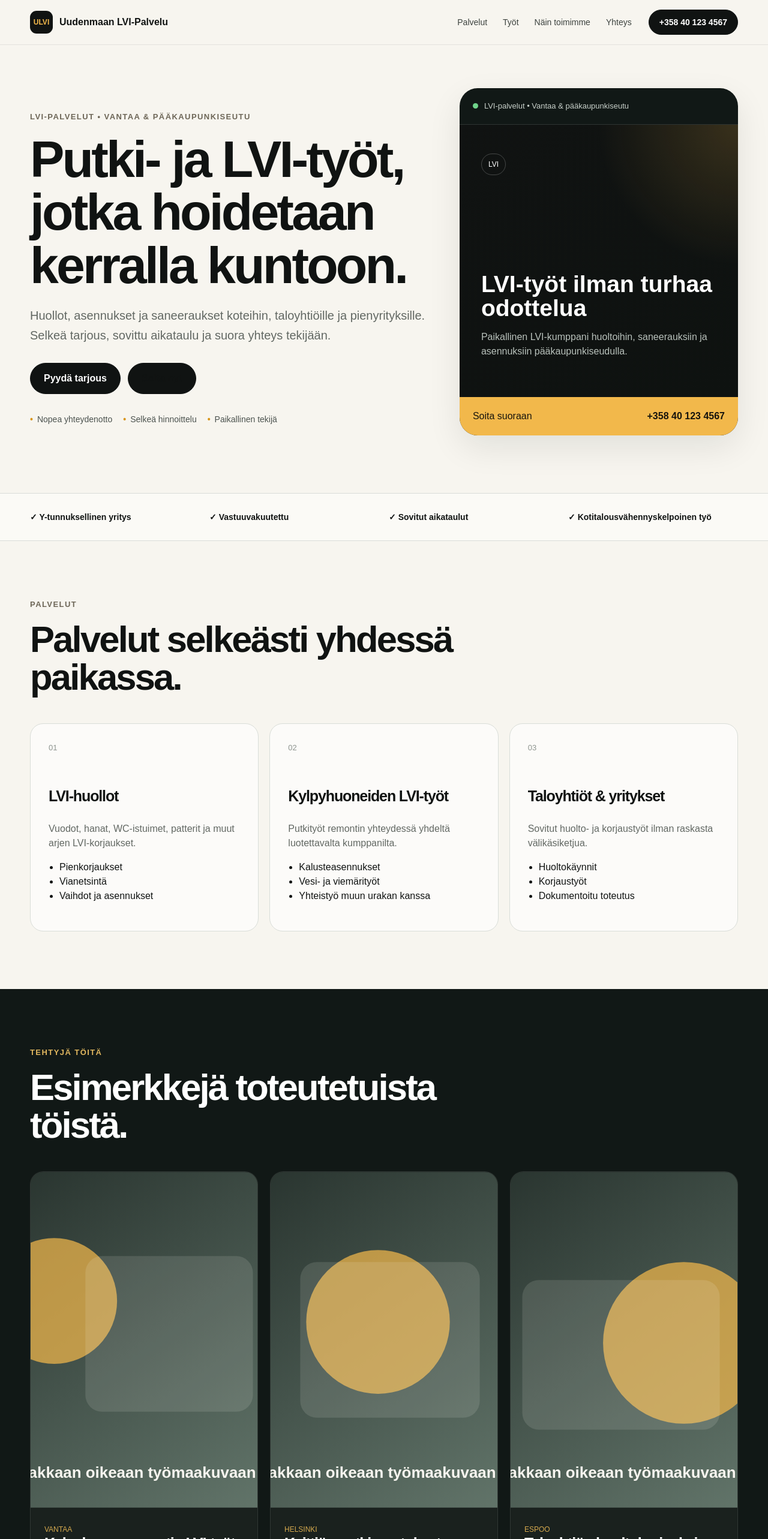
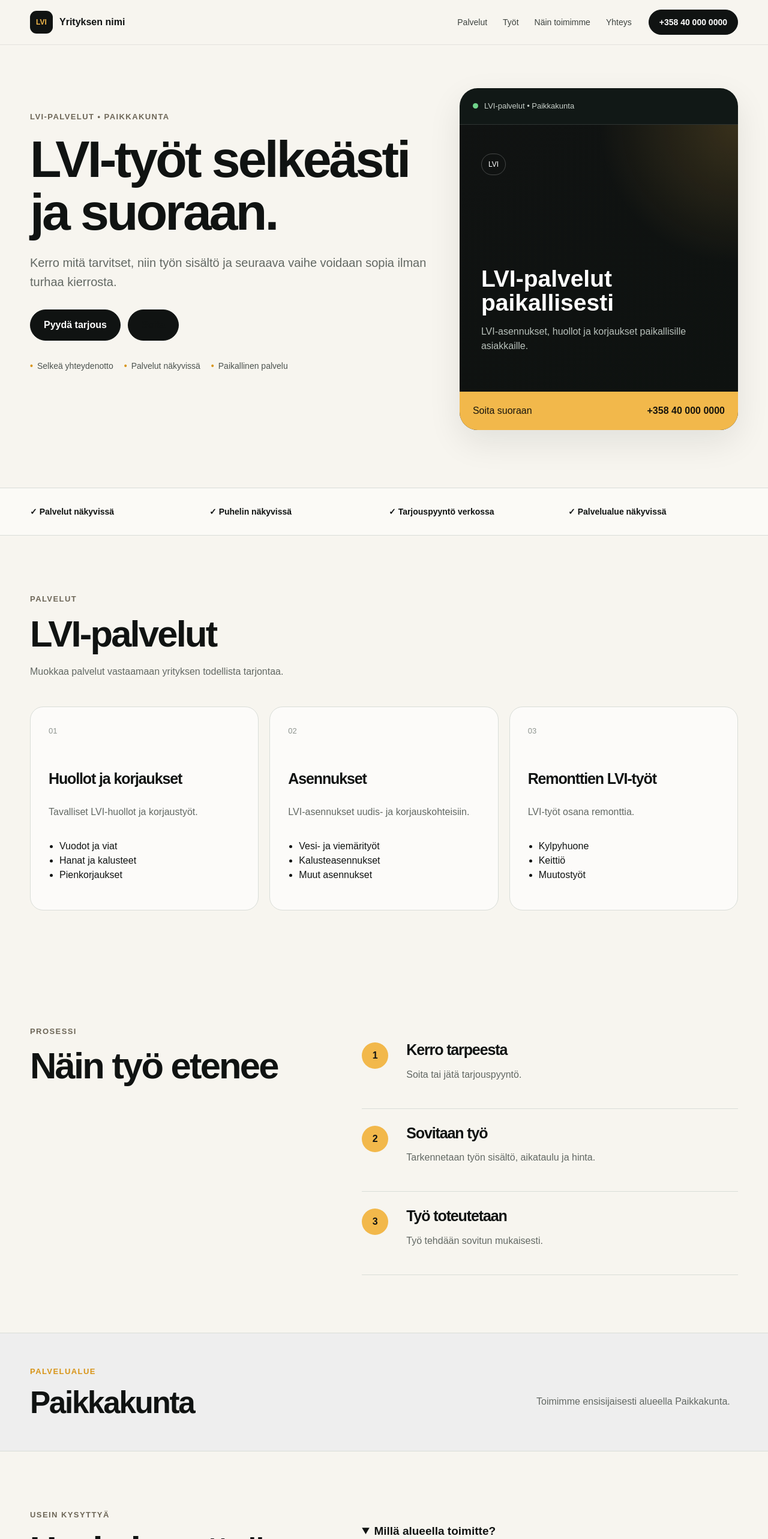
Before and after one commit to GhoulHouse-Dev/trades-master, a Next.js app: page / in a window 1280 px wide. Shown: the top 2566 px of the page at 60% size. Built offline with nearby package versions, Linux system fonts and the light colour scheme.

Commit message:
cleanup: remove invented proof from LVI preset

```diff
--- a/content/presets/lvi.ts
+++ b/content/presets/lvi.ts
@@ -3,55 +3,55 @@ import type { SiteConfig } from "../types";
 export const lviPreset: SiteConfig = {
   trade: "lvi",
   company: {
-    name: "Uudenmaan LVI-Palvelu",
-    legalName: "Uudenmaan LVI-Palvelu Oy",
-    businessId: "1234567-8",
-    tagline: "LVI-työt ilman turhaa odottelua",
-    description: "Paikallinen LVI-kumppani huoltoihin, saneerauksiin ja asennuksiin pääkaupunkiseudulla.",
-    phone: "+358 40 123 4567",
+    name: "Yrityksen nimi",
+    tagline: "LVI-palvelut paikallisesti",
+    description: "LVI-asennukset, huollot ja korjaukset paikallisille asiakkaille.",
+    phone: "+358 40 000 0000",
     email: "info@esimerkki.fi",
-    city: "Vantaa",
-    serviceArea: ["Vantaa", "Helsinki", "Espoo", "Kerava", "Tuusula"],
-    logoText: "ULVI",
+    city: "Paikkakunta",
+    serviceArea: ["Paikkakunta"],
+    logoText: "LVI",
   },
   seo: {
     siteUrl: "https://example.fi",
-    title: "LVI-palvelut Vantaa, Helsinki ja Espoo | Uudenmaan LVI-Palvelu",
-    description: "LVI-asennukset, huollot ja saneeraukset Vantaalla, Helsingissä ja Espoossa. Pyydä tarjous tai soita suoraan.",
+    title: "LVI-palvelut | Yrityksen nimi",
+    description: "LVI-asennukset, huollot ja korjaukset. Pyydä tarjous tai soita suoraan.",
     locale: "fi_FI",
   },
   theme: { accent: "#f2b84b", accentStrong: "#d89417", surface: "#f7f5ef", ink: "#101312" },
   hero: {
-    eyebrow: "LVI-palvelut • Vantaa & pääkaupunkiseutu",
-    title: "Putki- ja LVI-työt, jotka hoidetaan kerralla kuntoon.",
-    lead: "Huollot, asennukset ja saneeraukset koteihin, taloyhtiöille ja pienyrityksille. Selkeä tarjous, sovittu aikataulu ja suora yhteys tekijään.",
+    eyebrow: "LVI-palvelut • Paikkakunta",
+    title: "LVI-työt selkeästi ja suoraan.",
+    lead: "Kerro mitä tarvitset, niin työn sisältö ja seuraava vaihe voidaan sopia ilman turhaa kierrosta.",
     primaryCta: "Pyydä tarjous",
-    secondaryCta: "Soita nyt",
-    highlights: ["Nopea yhteydenotto", "Selkeä hinnoittelu", "Paikallinen tekijä"],
+    secondaryCta: "Soita",
+    highlights: ["Selkeä yhteydenotto", "Palvelut näkyvissä", "Paikallinen palvelu"],
+  },
+  servicesHeading: {
+    title: "LVI-palvelut",
+    intro: "Muokkaa palvelut vastaamaan yrityksen todellista tarjontaa.",
   },
   services: [
-    { title: "LVI-huollot", description: "Vuodot, hanat, WC-istuimet, patterit ja muut arjen LVI-korjaukset.", bullets: ["Pienkorjaukset", "Vianetsintä", "Vaihdot ja asennukset"] },
-    { title: "Kylpyhuoneiden LVI-työt", description: "Putkityöt remontin yhteydessä yhdeltä luotettavalta kumppanilta.", bullets: ["Kalusteasennukset", "Vesi- ja viemärityöt", "Yhteistyö muun urakan kanssa"] },
-    { title: "Taloyhtiöt & yritykset", description: "Sovitut huolto- ja korjaustyöt ilman raskasta välikäsiketjua.", bullets: ["Huoltokäynnit", "Korjaustyöt", "Dokumentoitu toteutus"] },
+    { title: "Huollot ja korjaukset", description: "Tavalliset LVI-huollot ja korjaustyöt.", bullets: ["Vuodot ja viat", "Hanat ja kalusteet", "Pienkorjaukset"] },
+    { title: "Asennukset", description: "LVI-asennukset uudis- ja korjauskohteisiin.", bullets: ["Vesi- ja viemärityöt", "Kalusteasennukset", "Muut asennukset"] },
+    { title: "Remonttien LVI-työt", description: "LVI-työt osana remonttia.", bullets: ["Kylpyhuone", "Keittiö", "Muutostyöt"] },
   ],
-  projects: [
-    { title: "Kylpyhuoneremontin LVI-työt", location: "Vantaa", description: "Vesi- ja viemäripisteiden uusinta sekä kalusteiden asennus.", image: "/project-1.svg" },
-    { title: "Keittiön putkimuutokset", location: "Helsinki", description: "Putkireitit ja liitännät uuden keittiön tarpeisiin.", image: "/project-2.svg" },
-    { title: "Taloyhtiön huoltokorjauksia", location: "Espoo", description: "Useita pieniä LVI-korjauksia yhden sovitun käynnin aikana.", image: "/project-3.svg" },
-  ],
-  testimonials: [
-    { quote: "Yhteydenottoon vastattiin nopeasti ja työ tehtiin sovitusti. Hinta piti paikkansa.", name: "Mikko K.", meta: "Vantaa" },
-    { quote: "Helppo asioida suoraan tekijän kanssa. Remontin LVI-osuus hoitui ilman säätöä.", name: "Sanna P.", meta: "Helsinki" },
-  ],
+  projects: [],
+  testimonials: [],
+  processHeading: "Näin työ etenee",
   process: [
-    { title: "Kerro tarpeesta", description: "Soita tai jätä lyhyt tarjouspyyntö." },
-    { title: "Saat arvion", description: "Tarkennamme työn laajuuden ja sovimme hinnasta tai kartoituksesta." },
-    { title: "Työ tehdään", description: "Toteutamme työn sovittuna aikana ja pidämme sinut ajan tasalla." },
+    { title: "Kerro tarpeesta", description: "Soita tai jätä tarjouspyyntö." },
+    { title: "Sovitaan työ", description: "Tarkennetaan työn sisältö, aikataulu ja hinta." },
+    { title: "Työ toteutetaan", description: "Työ tehdään sovitun mukaisesti." },
   ],
   faqs: [
-    { question: "Millä alueella työskentelette?", answer: "Pääalueemme ovat Vantaa, Helsinki ja Espoo. Myös lähikunnat onnistuvat työn mukaan." },
-    { question: "Saanko hinnan etukäteen?", answer: "Kyllä. Selkeästi rajattuihin töihin annamme arvion tai tarjouksen ennen aloitusta." },
-    { question: "Voinko lähettää kuvia ennen yhteydenottoa?", answer: "Kyllä. Kuvista on usein apua työn laajuuden arvioinnissa ennen käyntiä." },
+    { question: "Millä alueella toimitte?", answer: "Täydennä tähän yrityksen vahvistettu palvelualue." },
+    { question: "Miten hinta määräytyy?", answer: "Täydennä tähän yrityksen todellinen hinnoittelumalli tai tarjouskäytäntö." },
+    { question: "Miten saan tarjouksen?", answer: "Täytä lomake tai soita yrityksen numeroon." },
   ],
-  trust: { heading: "Paikallinen tekijä. Selkeä tapa toimia.", items: ["Y-tunnuksellinen yritys", "Vastuuvakuutettu", "Sovitut aikataulut", "Kotitalousvähennyskelpoinen työ"] },
+  trust: {
+    heading: "Selkeä tapa ottaa yhteyttä",
+    items: ["Palvelut näkyvissä", "Puhelin näkyvissä", "Tarjouspyyntö verkossa", "Palvelualue näkyvissä"],
+  },
+  needsConfirmation: ["company", "seo", "services", "process", "faqs", "trust"],
 };
```
